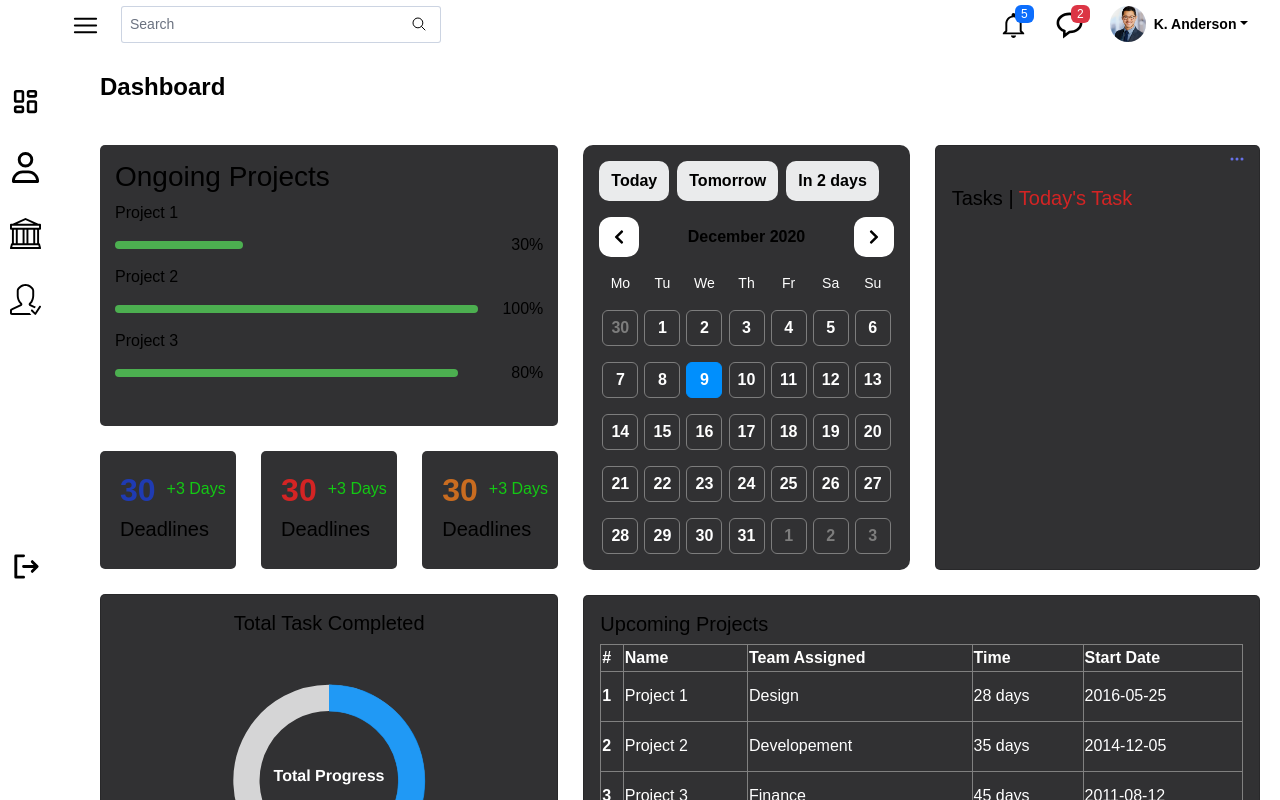
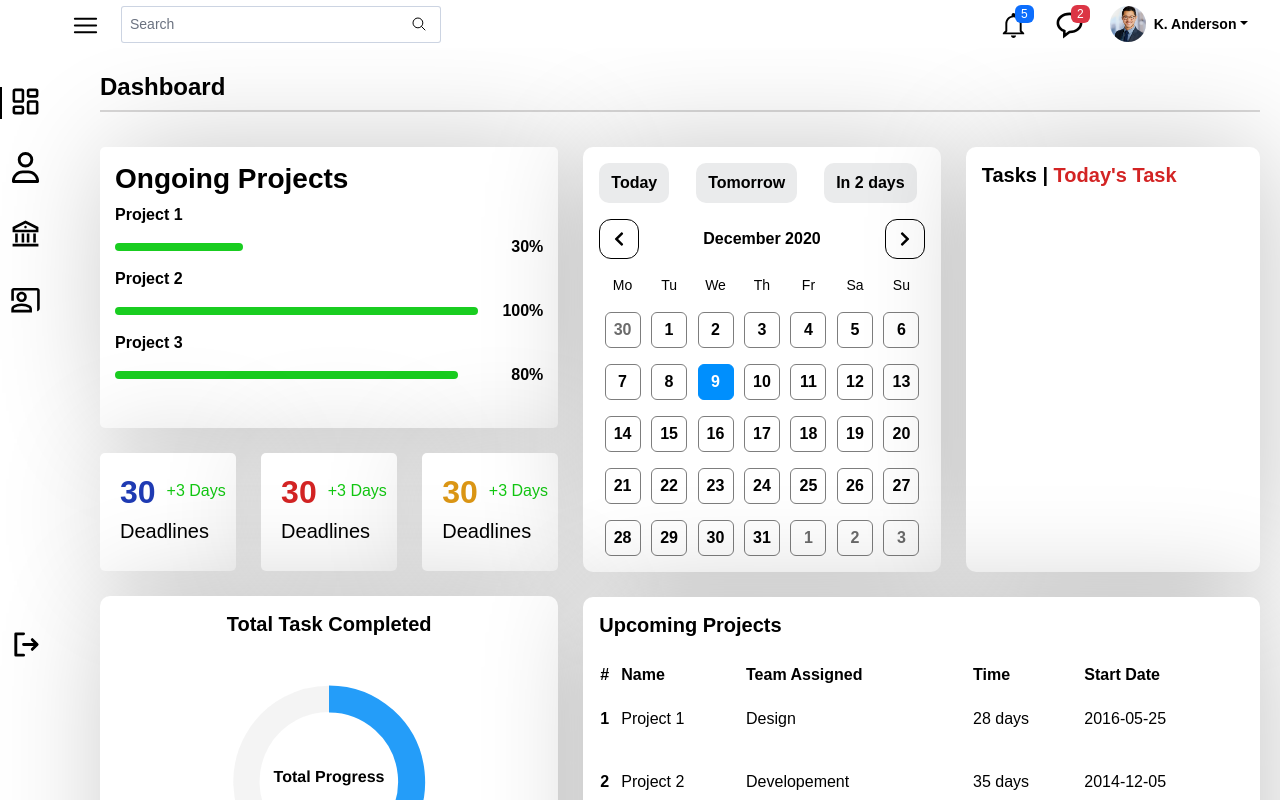
Before and after one commit to AtharvaBadhan/dashboard, a React (Create React App) app: page /home in a window 1280 px wide. Shown: the top 800 px of the page. Built offline with nearby package versions, Linux system fonts and the light colour scheme; a web font is replaced by a local one.

Commit message:
2nd push

```diff
--- a/src/Components/Account/Account.css
+++ b/src/Components/Account/Account.css
@@ -1,10 +1,13 @@
 .payroll-details {
-    background-color: #313133;
-    border-radius: 5px;
+    background-color: #ffffff;
+    border-radius: 10px;
     padding: 30px;
     display: flex;
     justify-content: space-between;
     margin: 25px 0;
+    box-shadow: 9px 0px 116px -5px rgba(0,0,0,0.24);
+    -webkit-box-shadow: 9px 0px 116px -5px rgba(0,0,0,0.24);
+    -moz-box-shadow: 9px 0px 116px -5px rgba(0,0,0,0.24);
 }
 .salary-details{
     display: flex;
@@ -18,6 +21,7 @@
 }
 .payroll-date p{
     margin-bottom: 6px;
+    font-weight: 600;
 }
 .payroll-amount{
     display: flex;
@@ -35,6 +39,8 @@
 }
 .payroll-pay-day{
     margin: 0;
+    font-weight: 700;
+
 }
 .pay-day{
     text-align: center;
@@ -62,3 +68,7 @@
 .previous-pay-table{
     padding-right: 25px;
 }
+
+.card h5{
+    font-weight: 600;
+}
--- a/src/Components/Dashboard/Dashboard.css
+++ b/src/Components/Dashboard/Dashboard.css
@@ -97,12 +97,20 @@
 }
 .project-name {
     padding: 15px;
-    background-color: #313133;
     border-radius: 5px;
     height: 281px;
+    background: #fff;
+    /* background: linear-gradient(90deg, rgba(63,94,251,1) 0%, rgba(252,70,107,1) 100%); */
+    box-shadow: 9px 0px 116px -5px rgba(0,0,0,0.24);
+    -webkit-box-shadow: 9px 0px 116px -5px rgba(0,0,0,0.24);
+    -moz-box-shadow: 9px 0px 116px -5px rgba(0,0,0,0.24);
 }
-.projects p{
+.project-name h3{
+    font-weight: 700;
+}
+.projects p {
     margin: 4px 0;
+    font-weight: 600;
 }
 .progess {
     display: flex;
@@ -119,11 +127,22 @@
 
 .progress-bar {
     height: 8px;
-    background-color: #4caf50;
+    background-color: #19cd20;
     transition: width 0.3s ease;
     border-radius: 5px;
 }
-
+.progress-bar {
+    height: 8px;
+    background-color: #19cd20;
+    transition: width 0.3s ease;
+    border-radius: 5px;
+}
+.progress-bar {
+    height: 8px;
+    background-color: #19cd20;
+    transition: width 0.3s ease;
+    border-radius: 5px;
+}
 .project-details {
     display: flex;
     justify-content: flex-start;
@@ -140,6 +159,7 @@
 
 .min-dead p{
     color:rgb(19, 201, 19);
+
 }
 .no-of-days-1{
     color: #1F3BB3;
@@ -150,11 +170,12 @@
     font-weight: 600;
 }
 .no-of-days-3{
-    color: #c96c20;
+    color: #db9615;
     font-weight: 600;
 }
 .card-title{
     color: black;
+    font-weight: 600;
 }
 .card-title span{
     color: #d32424;
@@ -173,10 +194,14 @@
     justify-content: space-between;
     gap: 25px;
 }
+
 .card{
-    background-color: #313133;
-    border-radius: 5px;
-    color: white;
+    background-color: #ffffff;
+    border-radius: 10px;
+    border: none;
+    box-shadow: 9px 0px 116px -5px rgba(0,0,0,0.24);
+-webkit-box-shadow: 9px 0px 116px -5px rgba(0,0,0,0.24);
+-moz-box-shadow: 9px 0px 116px -5px rgba(0,0,0,0.24);
 }
 
 .apexcharts-xcrosshairs, .apexcharts-ycrosshairs {
@@ -186,10 +211,13 @@
 }
 
 .deadline {
-    background-color: #313133;
+    background-color: #FFF;
     padding: 20px;
     border-radius: 5px;
     width: 100%;
+    box-shadow: 9px 0px 116px -5px rgba(0,0,0,0.24);
+    -webkit-box-shadow: 9px 0px 116px -5px rgba(0,0,0,0.24);
+    -moz-box-shadow: 9px 0px 116px -5px rgba(0,0,0,0.24);
 }
 
 .card-component-1{
@@ -248,6 +276,7 @@
     align-items: center;
     background: transparent;
     margin-top: 25px;
+    border-bottom: 2px solid #d9d8d8;
 }
 .inner h4{
     font-weight: 600;
@@ -261,11 +290,12 @@
   .thisweek{
     background-color: #1F3BB3;
   }
-.table1{
+  .table1 {
     width: 100%;
-    margin-bottom: 1rem;
+    margin-top: 25px;
     vertical-align: top;
     height: 90%;
+    color: black;
 }
   .lastweek{
     background-color: #52CDFF;
@@ -312,14 +342,20 @@ button {
 }
 
 .datepicker {
-	width: 50%;
-	background-color: var(--c-bg-tertiary);
+    width: 60%;
+    background-color: #fff;
     border-radius: 10px;
-	box-shadow: 0 0 2px 0 rgba(#000, .2), 0 5px 10px 0 rgba(#000, .1);
     padding: 1rem;
+    box-shadow: 9px 0px 116px -5px rgba(0,0,0,0.24);
+    -webkit-box-shadow: 9px 0px 116px -5px rgba(0,0,0,0.24);
+    -moz-box-shadow: 9px 0px 116px -5px rgba(0,0,0,0.24);
 }
 .task-card{
     width: 50%;
+    background-color: #fff;
+    box-shadow: 9px 0px 116px -5px rgba(0,0,0,0.24);
+    -webkit-box-shadow: 9px 0px 116px -5px rgba(0,0,0,0.24);
+    -moz-box-shadow: 9px 0px 116px -5px rgba(0,0,0,0.24);
 }
 .datepicker-top {
 	margin-bottom: 1rem;
@@ -327,11 +363,10 @@ button {
 
 .btn-group {
     display: flex;
-	flex-wrap: wrap;
     margin-bottom: 1rem;
     margin-top: -.5rem;
+    justify-content: space-between;
 }
-
 .tag {
 	margin-right: .5rem;
 	margin-top: .5rem;
@@ -340,6 +375,7 @@ button {
 	border-radius: 10px;
 	padding: .5em .75em;
 	font-weight: 600;
+
 }
 
 .month-selector {
@@ -352,8 +388,8 @@ button {
     display: flex;
     align-items: center;
     justify-content: center;
-	border: 0;
-	background-color:#FFF;
+    border: 1px solid;
+    background-color: #FFF;
     border-radius: 12px;
     width: 2.5rem;
     height: 2.5rem;
@@ -375,7 +411,7 @@ button {
 }
 
 .day {
-	color: var(--c-text-secondary);
+    color: #000000;
     font-size: .875em;
     font-weight: 500;
     justify-self: center;
@@ -394,16 +430,16 @@ button {
 	border: 1px solid rgb(125, 125, 125);
 	background-color: transparent;
 	cursor: pointer;
-    color:  #FFFFFF;
+    color:  #000000;
 	&:focus {
-		outline: 0;
+		outline: 1;
 		color: var(--c-theme-primary);
-		border: 2px solid var(--c-theme-primary-accent);
+		border: 1px solid #000000;
 	}
 }
 
 .faded {
-	color: rgb(125, 125, 125);
+    color: rgb(107 107 107);
 }
 
 .current-day {
--- a/src/Components/Dashboard/Dashboard.jsx
+++ b/src/Components/Dashboard/Dashboard.jsx
@@ -52,9 +52,11 @@ export default function Dashboard() {
     chart: {
       type: "radialBar",
       height: 275,
+
     },
     plotOptions: {
       radialBar: {
+
         dataLabels: {
           name: {
             fontSize: "22px",
@@ -65,7 +67,7 @@ export default function Dashboard() {
           total: {
             show: true,
             label: "Total Progress",
-            color: "#ffffff",
+            color: "#000000",
             formatter: () => Math.round(totalProgress),
           },
         },
@@ -126,7 +128,7 @@ export default function Dashboard() {
         yaxis: {
           labels: {
             style: {
-              colors: "#ffffff", // Change x-axis label color
+              colors: "#000000", // Change x-axis label color
               fontSize: "12px", // Change font size
             },
           },
@@ -144,7 +146,7 @@ export default function Dashboard() {
           ],
           labels: {
             style: {
-              colors: "#ffffff", // Change x-axis label color
+              colors: "#000000", // Change x-axis label color
               fontSize: "12px", // Change font size
             },
           },
@@ -309,7 +311,7 @@ export default function Dashboard() {
                 </div>
               </div>
               <div className="card task-card">
-                <div className="filter">
+                {/* <div className="filter">
                   <a className="icon" href="#" data-bs-toggle="dropdown">
                     <BsThreeDots />
                   </a>
@@ -334,7 +336,7 @@ export default function Dashboard() {
                       </a>
                     </li>
                   </ul>
-                </div>
+                </div> */}
 
                 <div className="card-body">
                   <h5 className="card-title">
@@ -346,7 +348,7 @@ export default function Dashboard() {
             <div className="card h-100">
               <div className=" card-body ">
                 <h5 className="card-title">Upcoming Projects</h5>
-                <table className="table1 table-bordered">
+                <table className="table1">
                   <thead className='p-5'>
                     <tr>
                       <th scope="col">#</th>
@@ -384,13 +386,6 @@ export default function Dashboard() {
                       <td>HR</td>
                       <td>34 days</td>
                       <td>2012-06-11</td>
-                    </tr>
-                    <tr>
-                      <th scope="row">5</th>
-                      <td>Project 5</td>
-                      <td>Marketing</td>
-                      <td>47 days</td>
-                      <td>2011-04-19</td>
                     </tr>
                   </tbody>
                 </table>
--- a/src/Components/SideBar/SideBar.css
+++ b/src/Components/SideBar/SideBar.css
@@ -66,7 +66,6 @@ a {
   padding: 0.5rem 1rem 0 0;
   transition: 0.5s;
   z-index: var(--z-fixed);
-  background: #fff;
   /* -webkit-box-shadow: inset 28px 3px 46px -35px rgba(27,27,28,1);
 -moz-box-shadow: inset 28px 3px 46px -35px rgba(27,27,28,1);
 box-shadow: inset 28px 3px 46px -35px rgba(27,27,28,1); */
@@ -99,9 +98,12 @@ box-shadow: inset 28px 3px 46px -35px rgba(27,27,28,1); */
   color: white;
 }
 .nav_option :hover {
-  background-color: #565558;
+  background-color: #1646e4;
   border-radius: 5px 50px 50px 5px;
+  color: #fff;
 }
+
+
 .nav_logo {
   margin-bottom: 2rem;
 }
@@ -124,7 +126,11 @@ box-shadow: inset 28px 3px 46px -35px rgba(27,27,28,1); */
 .nav_logo-name {
   font-weight: 700;
 }
-
+.nav_link:hover{
+  background-color: #1646e4;
+  border-radius: 5px 50px 50px 5px;
+  color: #fff;
+}
 .nav_link {
   position: relative;
   color: var(--first-color-light);
@@ -132,12 +138,14 @@ box-shadow: inset 28px 3px 46px -35px rgba(27,27,28,1); */
   transition: 0.3s;
   display: flex;
   font-size: 18px;
+  top: 10%;
 }
-
-.nav_link:hover {
-  color: var(--second-color-light);
+.nav_link:hover .nav_name{
+  color:white;
 }
-
+.nav_link:hover .side-icons{
+  color:white;
+}
 .nav_icon {
   font-size: 1.25rem;
 }
@@ -163,9 +171,6 @@ box-shadow: inset 28px 3px 46px -35px rgba(27,27,28,1); */
   height: 32px;
   background-color: #ffffff;
 }
-.active-1 {
-  color: var(--white-color);
-}
 
 .active-1::before {
   content: "";
@@ -174,8 +179,9 @@ box-shadow: inset 28px 3px 46px -35px rgba(27,27,28,1); */
   top: 21%;
   width: 2px;
   height: 32px;
-  background-color: #ffffff;
+  background-color: #000;
 }
+
 .height-100 {
   height: 100vh;
 }
--- a/src/Components/SideBar/SideBar.jsx
+++ b/src/Components/SideBar/SideBar.jsx
@@ -2,21 +2,20 @@ import React, { useState, useEffect } from "react";
 import "./SideBar.css";
 import Toggle from "../../Assets/navbar-logo.svg";
 import { Link } from "react-router-dom";
-import { TbLayoutDashboard } from "react-icons/tb";
+import { LuLayoutDashboard } from "react-icons/lu";
 import { PiSignOutBold } from "react-icons/pi";
 import Logo from "../../Assets/logo.svg";
 import { IoMdNotificationsOutline } from "react-icons/io";
 import { FaRegUser } from "react-icons/fa6";
 import { IoSearchOutline } from "react-icons/io5";
-import { FiMessageSquare } from "react-icons/fi";
 import Profile from "../../Assets/profile-img.png";
 import { BiMessageRounded } from "react-icons/bi";
-import { BsBank } from "react-icons/bs";
-import { SlUserFollowing } from "react-icons/sl";
+import { RiBankLine } from "react-icons/ri";
 import { useDispatch } from "react-redux";
 import * as demoAction from "../../Redux/Actions/DemoActions";
 import { useSelector } from "react-redux";
 import { HiOutlineBars3 } from "react-icons/hi2";
+import { MdOutlineCoPresent } from "react-icons/md";
 
 export default function SideBar() {
   const [menuButton, setmenuButton] = useState(false);
@@ -288,7 +287,7 @@ export default function SideBar() {
                   }}
                   className="nav_link active-1 datalink"
                 >
-                  <TbLayoutDashboard className="side-icons" />
+                  <LuLayoutDashboard className="side-icons" />
                   <span className="nav_name" id="content">
                     Dashboard
                   </span>
@@ -314,7 +313,7 @@ export default function SideBar() {
                     handleChangePage(i);
                   }}
                 >
-                  <BsBank className="side-icons" />
+                  <RiBankLine className="side-icons" />
                   <span className="nav_name">Account</span>
                 </Link>
               </div>
@@ -326,7 +325,7 @@ export default function SideBar() {
                     handleChangePage(i);
                   }}
                 >
-                  <SlUserFollowing className="side-icons" />
+                  <MdOutlineCoPresent className="side-icons" />
                   <span className="nav_name">Attendance</span>
                 </Link>
               </div>
--- a/src/Components/SignIn/SignIn.css
+++ b/src/Components/SignIn/SignIn.css
@@ -28,6 +28,7 @@ a{
   align-items: flex-start;
   display: flex;
   flex-direction: column;
+  border-radius: 10px;
 
   justify-content: center;
 }
@@ -62,7 +63,7 @@ a{
 .signin-container-right {
   width: 130%;
   text-align: left;
-  color: white;
+  color: black;
   height: 100%;
   display: flex;
   flex-direction: column;
@@ -141,6 +142,7 @@ a{
 
 .heading{
   line-height: 20px;
+
 }
 .heading h3{
   margin: 0px;
```
Also changed, not shown: src/Components/Attendance/Attendance.css (+6 -3 lines), src/Components/SignUp/SignUp.css (+14 -8 lines), src/Components/User/User.css (+12 -11 lines), src/Assets/logo.svg. Lines whose indentation alone changed are shown as unchanged.
